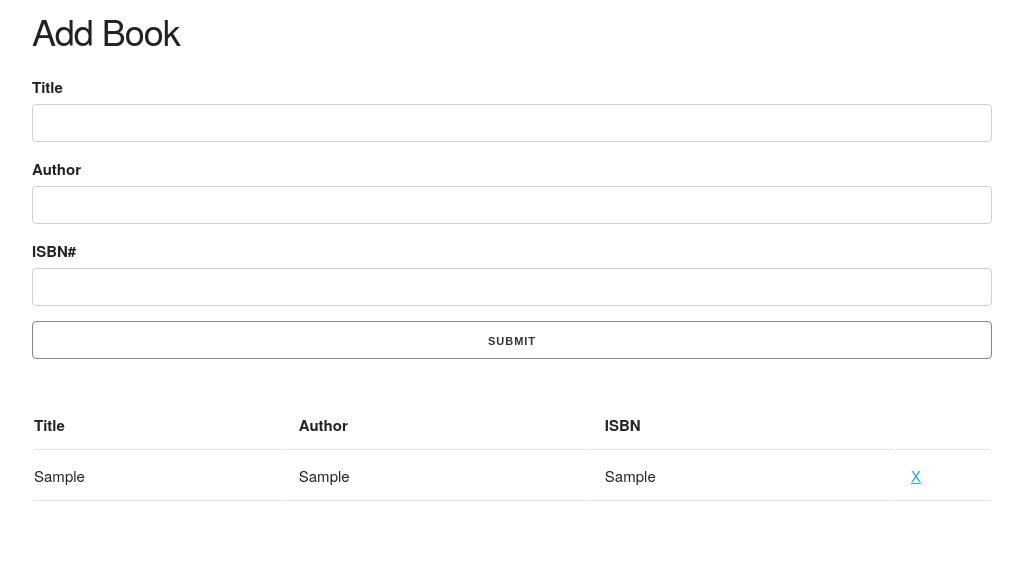
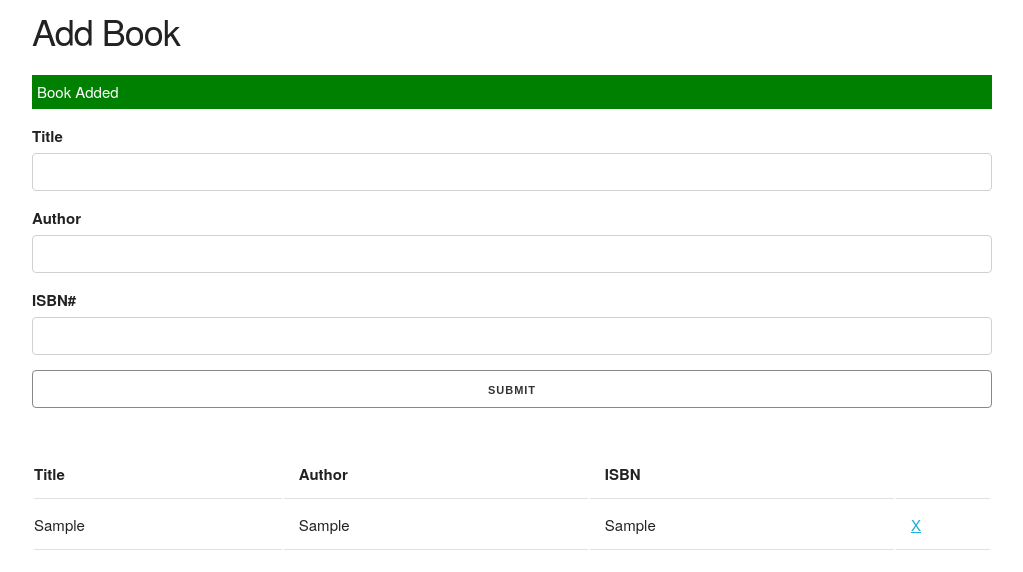
Before and after one commit to Rasujon3/Book-List, a plain HTML site: page index.html in a window 1280 px wide. Both pictures are taken after typing "Sample", "Sample", "Sample" into the empty fields and a click on the input "Submit". Shown: the whole page, without its empty margins (128-1151 px from the left). Drawn offline with nearby package versions, Linux system fonts and the light colour scheme.

Commit message:
04. Validation - JavaScript by Simanta Paul
04. Validation - JavaScript by Simanta Paul

```diff
--- a/index.html
+++ b/index.html
@@ -5,6 +5,21 @@
     <meta http-equiv="X-UA-Compatible" content="IE=edge">
     <meta name="viewport" content="width=device-width, initial-scale=1.0">
     <link rel="stylesheet" href="https://cdnjs.cloudflare.com/ajax/libs/skeleton/2.0.4/skeleton.min.css" integrity="sha512-EZLkOqwILORob+p0BXZc+Vm3RgJBOe1Iq/0fiI7r/wJgzOFZMlsqTa29UEl6v6U6gsV4uIpsNZoV32YZqrCRCQ==" crossorigin="anonymous" referrerpolicy="no-referrer" />
+
+    <style>
+        .success, .error {
+            color: white;
+            padding: 5px;
+            margin: 5px 0 15px 0;
+        }
+        .success{
+            background: green;
+        }
+        .error{
+            background: red;
+        }
+    </style>
+
     <title>Book List</title>
 </head>
 <body>
--- a/script.js
+++ b/script.js
@@ -34,6 +34,19 @@
      document.querySelector("#author").value = '';
      document.querySelector("#isbn").value = '';
     }
+    showAlert(message, className){
+        let div = document.createElement('div');
+        div.className = `alert ${className}`;
+        div.appendChild(document.createTextNode(message));
+
+        let container = document.querySelector('.container');
+        let form = document.querySelector('#book-form');
+        container.insertBefore(div, form);
+
+        setTimeout(()=>{
+            document.querySelector('.alert').remove();
+        }, 3000);
+    }
 }
 
 // Add Event Listener
@@ -46,13 +59,24 @@
      author = document.querySelector("#author").value,
      isbn = document.querySelector("#isbn").value;
 
-     let book = new Book(title,author,isbn);
-
      let ui = new UI();
 
-     ui.addToBooklist(book);
+     if(title === '' || author === '' || isbn === ''){
 
-     ui.clearFields();
+        ui.showAlert("Please fill all the fields!" , "error");
+     } else {
+
+        let book = new Book(title,author,isbn);
+
+        ui.addToBooklist(book);
+
+        ui.clearFields();
+
+        ui.showAlert("Book Added" , "success");
+
+     }
+
+
 
 
 
```
